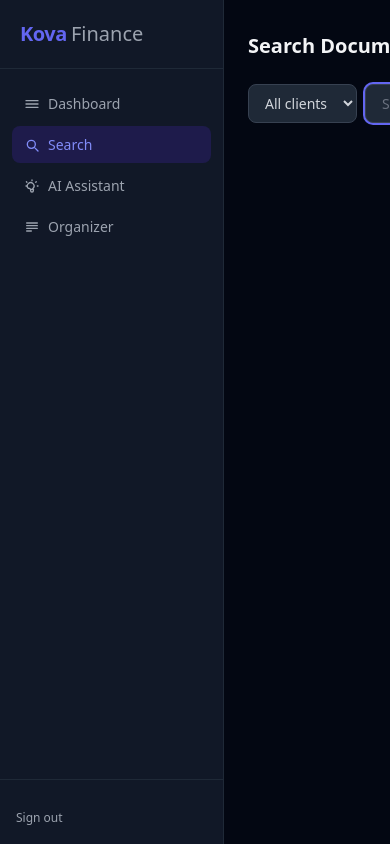
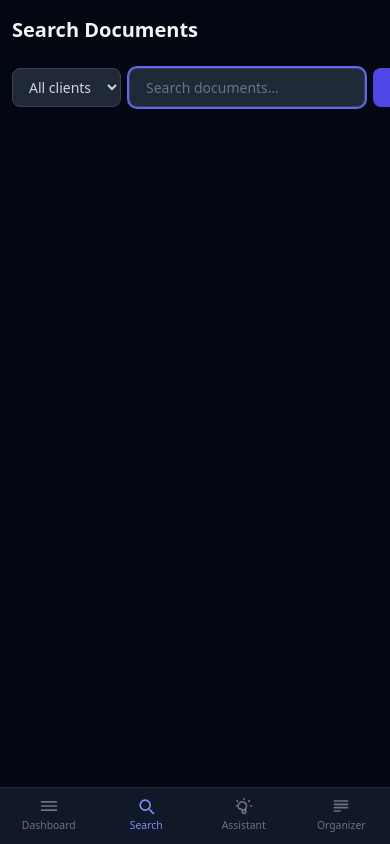
Before and after one commit to antonioslifer95-beep/kova-finance, a FastAPI app: template webapp/templates/search.html in a window 390 px wide; the page is wider, and only the part inside the window is pictured. Run offline with FastAPI, Linux system fonts and the light colour scheme; the template is opened without the code that fills it, so the values that code supplies are empty; parts of the project's set-up code (start-up, migrations or seed data) failed here and were passed over; some libraries are stand-ins or nearby versions.

Commit message:
Mobile: responsive layout with bottom navigation bar
- Sidebar hidden on mobile (sm: breakpoint)
- Main content uses full width with tighter padding on mobile
- Bottom nav bar on mobile with icons for all 5 sections
- Active state wired up on all pages via mob_* template blocks
- pb-20 on main content so bottom nav doesn't overlap content

Co-Authored-By: Claude Sonnet 4.6 <noreply@anthropic.com>

```diff
--- a/webapp/templates/assistant.html
+++ b/webapp/templates/assistant.html
@@ -1,6 +1,7 @@
 {% extends "base.html" %}
 {% block title %}AI Assistant — Kova Finance{% endblock %}
 {% block nav_assistant %}active{% endblock %}
+{% block mob_assistant %}active{% endblock %}
 
 {% block content %}
 <!-- Pass history as JSON so Alpine can render it with markdown -->
--- a/webapp/templates/base.html
+++ b/webapp/templates/base.html
@@ -21,12 +21,20 @@
     .scrollbar-thin::-webkit-scrollbar { width: 4px; }
     .scrollbar-thin::-webkit-scrollbar-track { background: transparent; }
     .scrollbar-thin::-webkit-scrollbar-thumb { background: #4b5563; border-radius: 2px; }
+    .nav-link {
+      display: flex; align-items: center; gap: 0.5rem;
+      padding: 0.5rem 0.75rem; border-radius: 0.5rem;
+      font-size: 0.875rem; color: #9ca3af;
+      transition: background-color 0.15s, color 0.15s;
+    }
+    .nav-link:hover { background: #1f2937; color: #e5e7eb; }
+    .nav-link.active { background: #1e1b4b; color: #818cf8; font-weight: 500; }
   </style>
 </head>
 <body class="bg-gray-950 text-gray-100 min-h-screen flex">
 
-  <!-- Sidebar -->
-  <aside class="w-56 bg-gray-900 border-r border-gray-800 flex flex-col fixed h-full z-20">
+  <!-- Sidebar — desktop only -->
+  <aside class="hidden sm:flex w-56 bg-gray-900 border-r border-gray-800 flex-col fixed h-full z-20">
     <div class="px-5 py-5 border-b border-gray-800">
       <span class="text-kova font-bold text-xl tracking-tight">Kova</span>
       <span class="text-gray-400 font-light text-xl"> Finance</span>
@@ -64,21 +72,77 @@
   </aside>
 
   <!-- Main content -->
-  <main class="ml-56 flex-1 min-h-screen">
-    <div class="max-w-7xl mx-auto px-6 py-8">
+  <main class="sm:ml-56 flex-1 min-h-screen pb-20 sm:pb-0">
+    <div class="max-w-7xl mx-auto px-3 py-4 sm:px-6 sm:py-8">
       {% block content %}{% endblock %}
     </div>
   </main>
 
+  <!-- Bottom nav — mobile only -->
+  <nav class="sm:hidden fixed bottom-0 left-0 right-0 z-30
+              bg-gray-900 border-t border-gray-800
+              flex items-stretch">
+
+    <a href="/dashboard"
+       class="mobile-nav-item {% block mob_dashboard %}{% endblock %}">
+      <svg class="w-5 h-5" fill="none" stroke="currentColor" viewBox="0 0 24 24">
+        <path stroke-linecap="round" stroke-linejoin="round" stroke-width="2" d="M3 7h18M3 12h18M3 17h18"/>
+      </svg>
+      <span>Dashboard</span>
+    </a>
+
+    <a href="/search"
+       class="mobile-nav-item {% block mob_search %}{% endblock %}">
+      <svg class="w-5 h-5" fill="none" stroke="currentColor" viewBox="0 0 24 24">
+        <path stroke-linecap="round" stroke-linejoin="round" stroke-width="2" d="M21 21l-4.35-4.35M17 11A6 6 0 1 1 5 11a6 6 0 0 1 12 0z"/>
+      </svg>
+      <span>Search</span>
+    </a>
+
+    <a href="/assistant"
+       class="mobile-nav-item {% block mob_assistant %}{% endblock %}">
+      <svg class="w-5 h-5" fill="none" stroke="currentColor" viewBox="0 0 24 24">
+        <path stroke-linecap="round" stroke-linejoin="round" stroke-width="2" d="M9.663 17h4.673M12 3v1m6.364 1.636-.707.707M21 12h-1M4 12H3m1.343-5.657-.707-.707m2.828 9.9a5 5 0 117.072 0l-.548.547A3.374 3.374 0 0014 18.469V19a2 2 0 11-4 0v-.531c0-.895-.356-1.754-.988-2.386l-.548-.547z"/>
+      </svg>
+      <span>Assistant</span>
+    </a>
+
+    <a href="/organizer"
+       class="mobile-nav-item {% block mob_organizer %}{% endblock %}">
+      <svg class="w-5 h-5" fill="none" stroke="currentColor" viewBox="0 0 24 24">
+        <path stroke-linecap="round" stroke-linejoin="round" stroke-width="2" d="M4 6h16M4 10h16M4 14h16M4 18h7"/>
+      </svg>
+      <span>Organizer</span>
+    </a>
+
+    {% if user and user.role == 'admin' %}
+    <a href="/settings"
+       class="mobile-nav-item {% block mob_settings %}{% endblock %}">
+      <svg class="w-5 h-5" fill="none" stroke="currentColor" viewBox="0 0 24 24">
+        <path stroke-linecap="round" stroke-linejoin="round" stroke-width="2" d="M10.325 4.317c.426-1.756 2.924-1.756 3.35 0a1.724 1.724 0 002.573 1.066c1.543-.94 3.31.826 2.37 2.37a1.724 1.724 0 001.065 2.572c1.756.426 1.756 2.924 0 3.35a1.724 1.724 0 00-1.066 2.573c.94 1.543-.826 3.31-2.37 2.37a1.724 1.724 0 00-2.572 1.065c-.426 1.756-2.924 1.756-3.35 0a1.724 1.724 0 00-2.573-1.066c-1.543.94-3.31-.826-2.37-2.37a1.724 1.724 0 00-1.065-2.572c-1.756-.426-1.756-2.924 0-3.35a1.724 1.724 0 001.066-2.573c-.94-1.543.826-3.31 2.37-2.37.996.608 2.296.07 2.572-1.065z"/><circle cx="12" cy="12" r="3"/>
+      </svg>
+      <span>Settings</span>
+    </a>
+    {% endif %}
+
+  </nav>
+
   <style>
-    .nav-link {
-      display: flex; align-items: center; gap: 0.5rem;
-      padding: 0.5rem 0.75rem; border-radius: 0.5rem;
-      font-size: 0.875rem; color: #9ca3af;
-      transition: background-color 0.15s, color 0.15s;
+    .mobile-nav-item {
+      flex: 1;
+      display: flex;
+      flex-direction: column;
+      align-items: center;
+      justify-content: center;
+      gap: 2px;
+      padding: 8px 4px 10px;
+      font-size: 0.65rem;
+      color: #6b7280;
+      transition: color 0.15s;
     }
-    .nav-link:hover { background: #1f2937; color: #e5e7eb; }
-    .nav-link.active { background: #1e1b4b; color: #818cf8; font-weight: 500; }
+    .mobile-nav-item:hover,
+    .mobile-nav-item.active { color: #818cf8; }
   </style>
+
 </body>
 </html>
--- a/webapp/templates/client_detail.html
+++ b/webapp/templates/client_detail.html
@@ -1,5 +1,6 @@
 {% extends "base.html" %}
 {% block title %}{{ client.folder_name }} — Kova Finance{% endblock %}
+{% block mob_dashboard %}active{% endblock %}
 
 {% block content %}
 <div x-data="{ preview: null, previewName: '' }">
--- a/webapp/templates/dashboard.html
+++ b/webapp/templates/dashboard.html
@@ -1,6 +1,7 @@
 {% extends "base.html" %}
 {% block title %}Dashboard — Kova Finance{% endblock %}
 {% block nav_dashboard %}active{% endblock %}
+{% block mob_dashboard %}active{% endblock %}
 
 {% block content %}
 <div class="flex items-center justify-between mb-6">
--- a/webapp/templates/organizer.html
+++ b/webapp/templates/organizer.html
@@ -1,6 +1,7 @@
 {% extends "base.html" %}
 {% block title %}Organizer — Kova Finance{% endblock %}
 {% block nav_organizer %}active{% endblock %}
+{% block mob_organizer %}active{% endblock %}
 
 {% block content %}
 <div x-data="{ runId: null, running: false }">
--- a/webapp/templates/search.html
+++ b/webapp/templates/search.html
@@ -1,6 +1,7 @@
 {% extends "base.html" %}
 {% block title %}Search — Kova Finance{% endblock %}
 {% block nav_search %}active{% endblock %}
+{% block mob_search %}active{% endblock %}
 
 {% block content %}
 <h1 class="text-xl font-semibold mb-6">Search Documents</h1>
--- a/webapp/templates/settings.html
+++ b/webapp/templates/settings.html
@@ -1,6 +1,7 @@
 {% extends "base.html" %}
 {% block title %}Settings — Kova Finance{% endblock %}
 {% block nav_settings %}active{% endblock %}
+{% block mob_settings %}active{% endblock %}
 
 {% block content %}
 <h1 class="text-xl font-semibold mb-6">Settings</h1>
```
